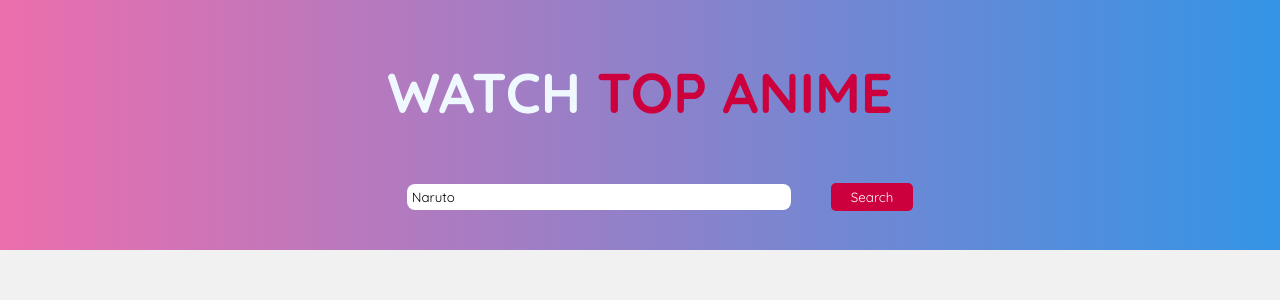
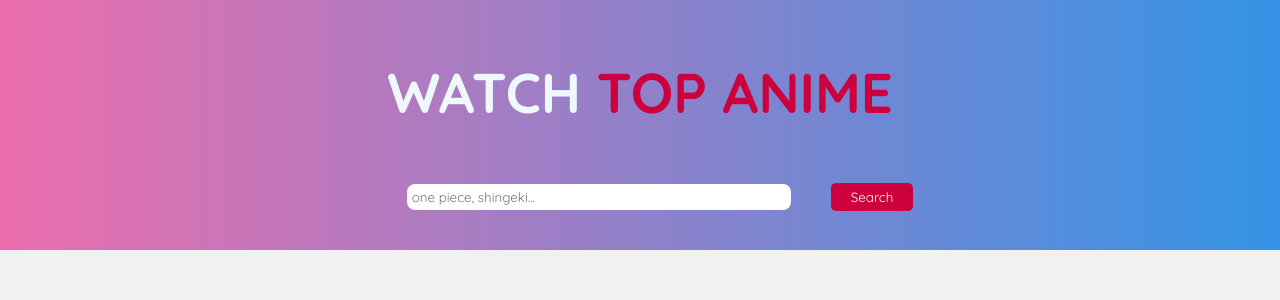
Before and after one commit to Anvi98/topAnime, a React (Create React App) app: page / in a window 1280 px wide. Shown: the top 300 px of the page. Built offline with nearby package versions, Linux system fonts and the light colour scheme; no server answers.

Commit message:
Fix handleSumbit function in App.js

```diff
--- a/src/App.js
+++ b/src/App.js
@@ -10,20 +10,15 @@
 
 const App = () => {
   const [searchAnimes, setSearchAnimes] = useState([]);
+  const [input, setInput] = useState('');
   const dispatch = useDispatch();
   const title = useSelector(state => state.title.title);
   const url = `https://api.jikan.moe/v4/anime?q=${title}&sfw`;
 
-  useEffect(()=> {
-    HomeData();
-  }, []);
+  const handleChange = (e) => {
+    setInput(e.target.value);
 
-  const HomeData = () => {
-    searchAnime(url);
-  }
-
-  const handleChange = (e) => {
-    dispatch(update(e.target.value));
+    console.log("onChange...")
   }
 
   const searchAnime = async (url) => {
@@ -34,17 +29,21 @@
   }
 
   const handleSubmit = (e) => {
-    e.preventDefault();
-    dispatch(update(e.target.value));
-    searchAnime(url);
+    if(e.key === "Enter" || e.type === "click"){
+      dispatch(update(input));
+      console.log("onSubmit...")
+      searchAnime(url);
+    }
+   // e.preventDefault();
+
+
   }
-
 
   return (
   <div className={styles.containerApp}>
-  <Header handleChange={handleChange} handleSubmit={handleSubmit}/>
+  <Header handleChange={handleChange} handleSubmit={handleSubmit} input={input}/>
   <Routes>
-    <Route exact path="/topAnime" element={<Home searchAnimes={searchAnimes}/>}/>
+    <Route exact path="/topAnime" element={<Home searchAnimes={searchAnimes} url={url}/>}/>
     <Route path="/anime/:id" element={<Anime/>}/>
   </Routes>
   </div>)
--- a/src/Header.js
+++ b/src/Header.js
@@ -3,17 +3,17 @@
 import { useSelector } from "react-redux";
 
 const Header = (props) => {
-  const { handleChange, handleSubmit}= props;
+  const { handleChange, handleSubmit, input} = props;
   const title = useSelector((state) => state.title.title);
   console.log(title)
   return (
   <>
   <div className={styles.container}>
-    <Link to="/" className={styles.title}>WATCH <span className={styles.topTitle}>TOP ANIME</span></Link>
-      <form onSubmit={handleSubmit}>
-      <input type="text" value ={title} onChange={handleChange} placeholder="one piece, shingeki..." className={styles.inputBar} />
-      <Link to="/"><button type="submit" className={styles.searchButton}>Search</button></Link>
-    </form>
+    <Link to="/topAnime" className={styles.title}>WATCH <span className={styles.topTitle}>TOP ANIME</span></Link>
+      <form onKeyDown={handleSubmit}>
+        <input type="text" value ={input} onChange={handleChange} placeholder="one piece, shingeki..." className={styles.inputBar} />
+        <Link to="/topAnime" ><button className={styles.searchButton} onClick={handleSubmit}>Search</button></Link>
+      </form>
   </div>
   </> );
 }
--- a/src/pages/Home.js
+++ b/src/pages/Home.js
@@ -1,19 +1,19 @@
 import { Link } from "react-router-dom";
-// import { useFetch } from "./useFetch";
+import { useFetch } from "./useFetch";
 
 import styles from "./Home.module.css";
 
 
 const Home = (props) => {
-  const {searchAnimes} = props;
-  // const { data } = useFetch("https://api.jikan.moe/v4/top/anime");
-  console.log(searchAnimes);
+  const {url} = props;
+  const { data } = useFetch(url);
 
   return (
   <>
     <div className={styles.container}>
       {
-        searchAnimes.map(anime => (
+        data?.length > 0 ?
+        data.map(anime => (
           <Link to={`/anime/${anime.mal_id}`} className={styles.animeCard}>
           <p className={styles.score}>{anime.score}</p>
           <div className={styles.anime}>
@@ -21,7 +21,7 @@
             <p key={anime.mal_id} className={styles.titleAnime}>{anime.title}</p>©
           </div>
           </Link>
-        ))
+        )) : <h2>No Anime</h2>
       }
       </div>
         {/* // data.map(anime => (
```
